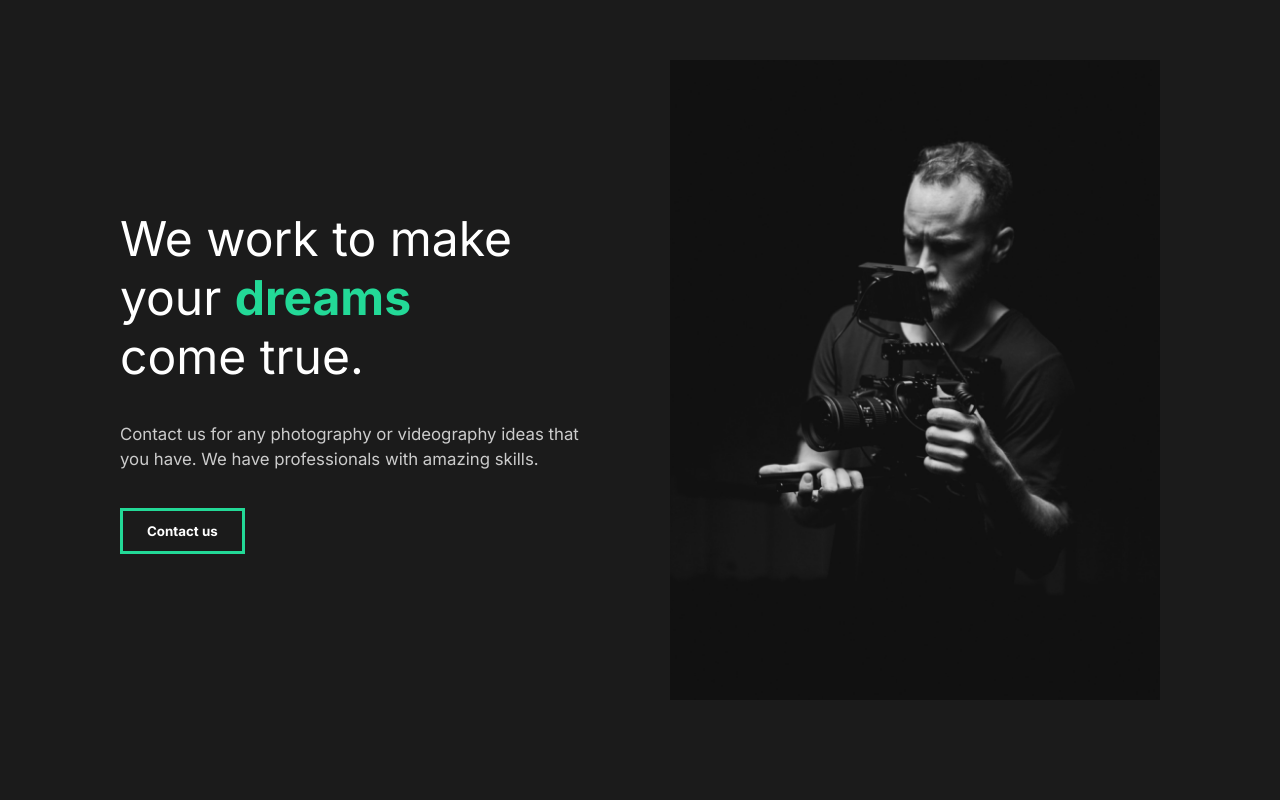
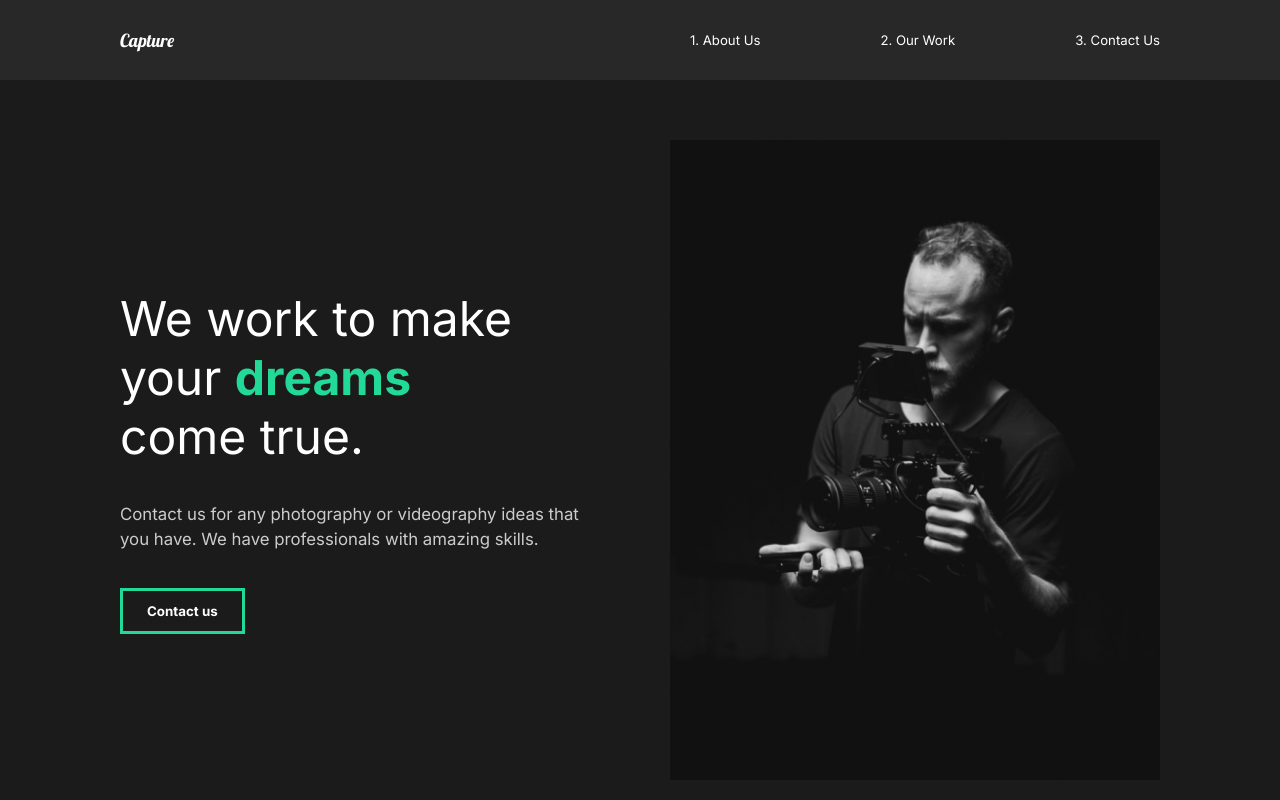
Before and after one commit to DonDontToxic/Business-Website, a React (Create React App) app: page / in a window 1280 px wide. Shown: the top 800 px of the page. Built offline with nearby package versions, Linux system fonts and the light colour scheme.

Commit message:
Add Nav bar

```diff
--- a/src/App.js
+++ b/src/App.js
@@ -2,11 +2,13 @@
 // Global Style
 import GlobalStyle from "./components/GlobalStyle"
 import AboutUs from "./pages/AboutUs"
+import Nav from "./components/Nav"
 
 function App() {
   return (
     <div className="App">
-      <GlobalStyle/>
+      <GlobalStyle />
+      <Nav/>
       <AboutUs/>
     </div>
   );
--- /dev/null
+++ b/src/components/Nav.js
@@ -0,0 +1,52 @@
+import React from "react";
+import styled from "styled-components";
+
+const Nav = () => {
+    return (
+        <StyledNav>
+            <h1>
+                <a id="logo" href="#">Capture</a>
+            </h1>
+            <ul>
+                <li>
+                    <a href="#">1. About Us</a>
+                </li>
+                <li>
+                    <a href="#">2. Our Work</a>
+                </li>
+                <li>
+                    <a href="#">3. Contact Us</a>
+                </li>
+            </ul>
+        </StyledNav>
+    )
+}
+
+const StyledNav = styled.nav`
+    min-height: 10vh;
+    display: flex;
+    margin: auto;
+    justify-content: space-between;
+    align-items: center;
+    padding: 1rem 10rem;
+    background: #282828;
+    a{
+        color: white;
+        text-decoration: none;
+    }
+    ul {
+        display: flex;
+        list-style: none;
+    }
+    #logo {
+        font-size: 1.5rem;
+        font-family: "Lobster", cursive;
+        font-weight: lighter;
+    }
+    li {
+        padding-left: 10rem;
+        position: relative;
+    }
+`;
+
+export default Nav;
```
Also changed, not shown: 1 other file (tests, documents, lock files or other folders).
